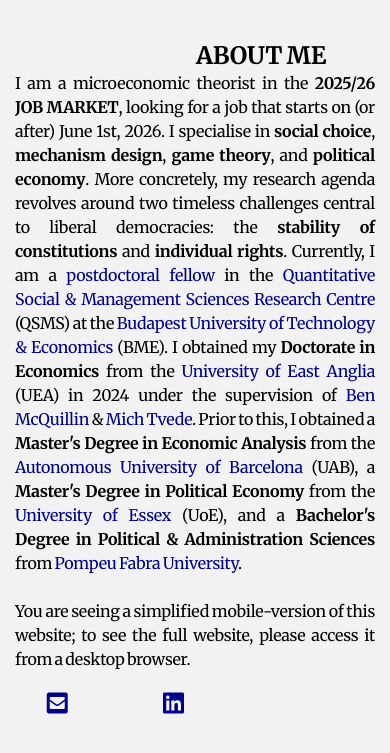
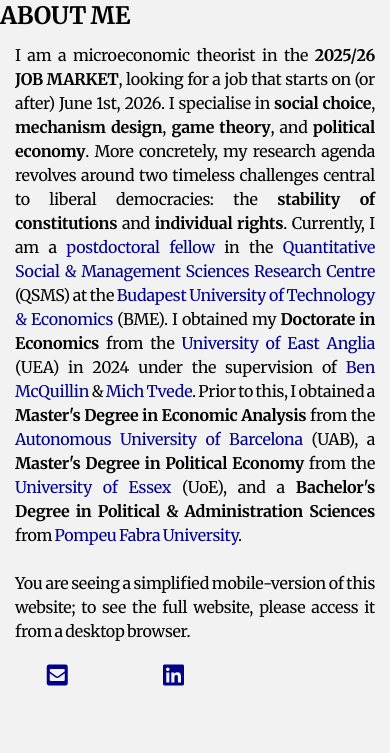
Before and after one commit to HectorHermidaRivera/hectorhermidarivera.github.io, a Jekyll site: the page built from index.md, in a window 390 px wide. Shown: the top 753 px of the page. Built offline with Jekyll 4.4.1, drawn with Linux system fonts in a browser that asks for light colours; a style sheet for code colours, icons or effects is not loaded.

Commit message:
Update style.css

```diff
--- a/assets/css/style.css
+++ b/assets/css/style.css
@@ -304,10 +304,12 @@ a {
   }
 
   /* About Me heading aligned with text */
-  #about-me h2 {
-    font-weight: bold;
-    text-transform: uppercase;
-  }
+#about-me h2 {
+  font-weight: bold;
+  text-transform: uppercase;
+  margin: 0 0 0.5em 0;  /* remove default left/right margin, keep some bottom spacing */
+  padding: 0;            /* remove padding */
+}
 
   /* About Me paragraphs */
   #about-me .mobile-intro,
```
